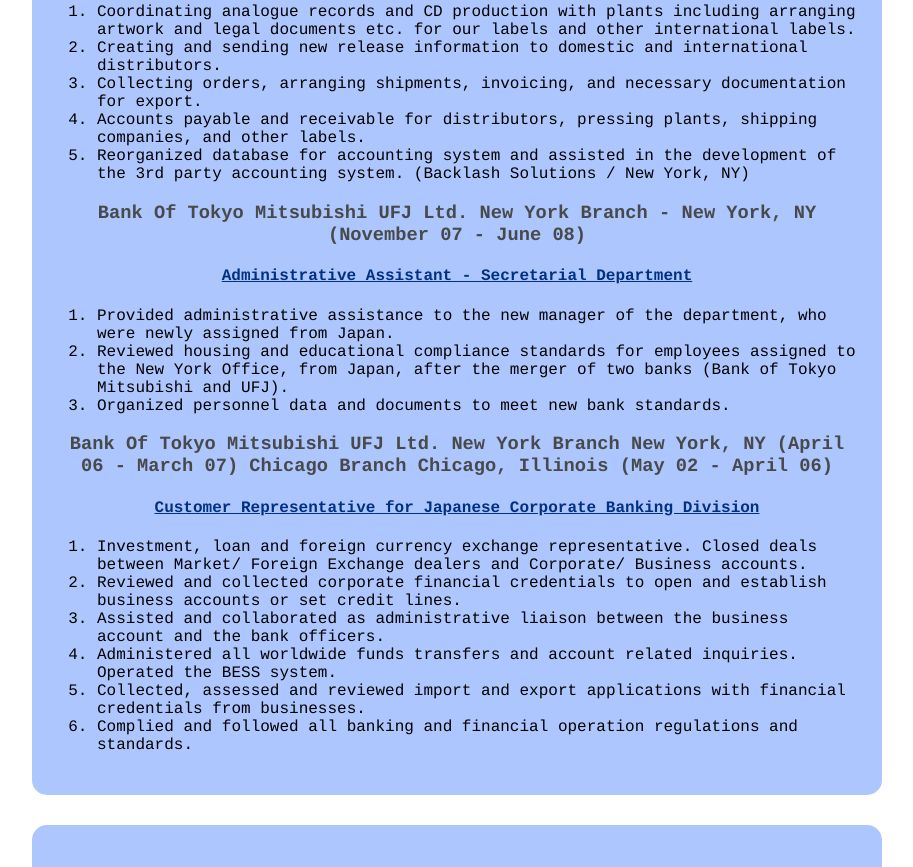
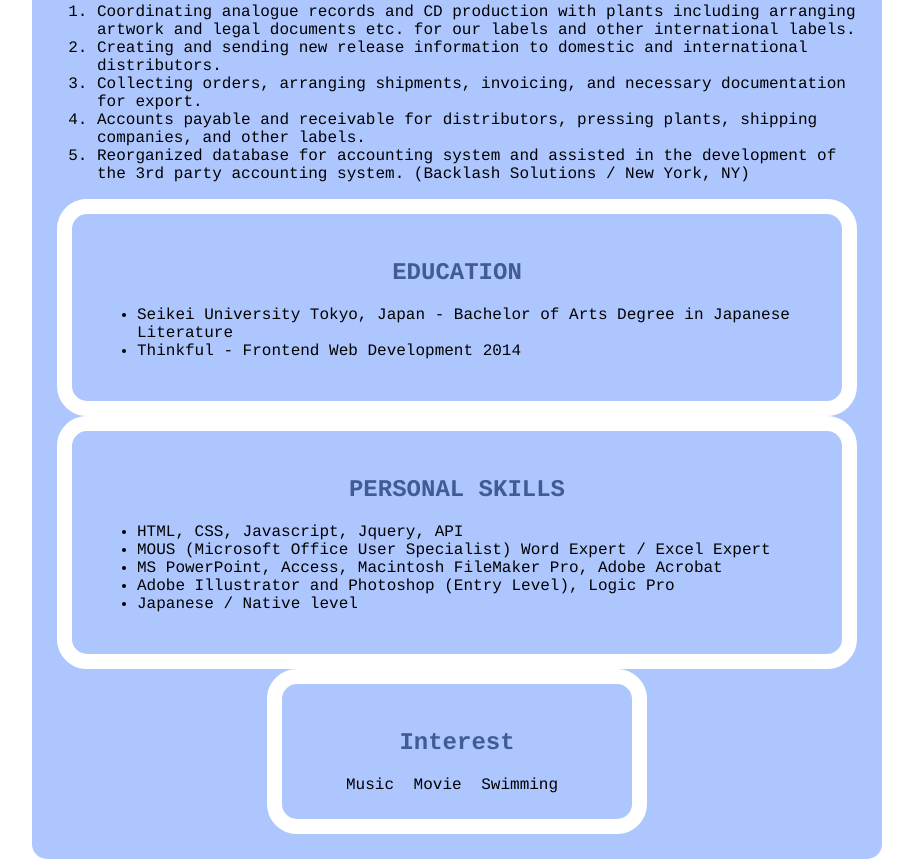
Before and after one commit to hoshikoo/hoshikooki_resume, a plain HTML site: page index.html in a window 1280 px wide. Shown: the part 841-1708 px from the top of the page, without its empty margins (183-1096 px from the left). Drawn offline with Linux system fonts and the light colour scheme.

Commit message:
Update index.html

```diff
--- a/index.html
+++ b/index.html
@@ -45,25 +45,7 @@
 <li>Reorganized database for accounting system and assisted in the development of the 3rd party accounting system. (Backlash Solutions / New York, NY)</li>
 </ol>
 
-<h3>Bank Of Tokyo Mitsubishi UFJ Ltd. New York Branch - New York, NY (November 07 - June 08)</h3>
-<h4>Administrative Assistant - Secretarial Department</h4>
-<ol>
-<li>Provided administrative assistance to the new manager of the department, who were newly assigned from Japan.</li>
-<li>Reviewed housing and educational compliance standards for employees assigned to the New York Office, from Japan, after the merger of two banks (Bank of Tokyo Mitsubishi and UFJ).</li>
-<li>Organized personnel data and documents to meet new bank standards.</li>
-</ol>
-<h3>Bank Of Tokyo Mitsubishi UFJ Ltd. New York Branch New York, NY (April 06 - March 07) Chicago Branch Chicago, Illinois (May 02 - April 06)</h3>
-<h4>Customer Representative for Japanese Corporate Banking Division</h4>
-<ol>
-<li>Investment, loan and foreign currency exchange representative. Closed deals between Market/ Foreign Exchange dealers and Corporate/ Business accounts.</li>
-<li>Reviewed and collected corporate financial credentials to open and establish business accounts or set credit lines.</li>
-<li>Assisted and collaborated as administrative liaison between the business account and the bank officers.</li>
-<li>Administered all worldwide funds transfers and account related inquiries.  Operated the BESS system.</li>
-<li>Collected, assessed and reviewed import and export applications with financial credentials from businesses.</li>
-<li>Complied and followed all banking and financial operation regulations and standards.</li>
-</ol>
-</section>
-</div>
+
 
 <div>
 <section>
```
